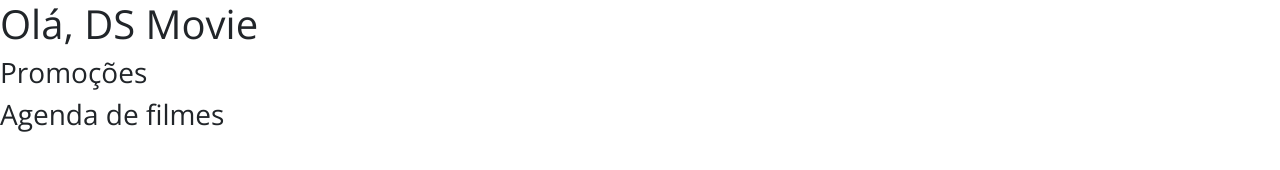
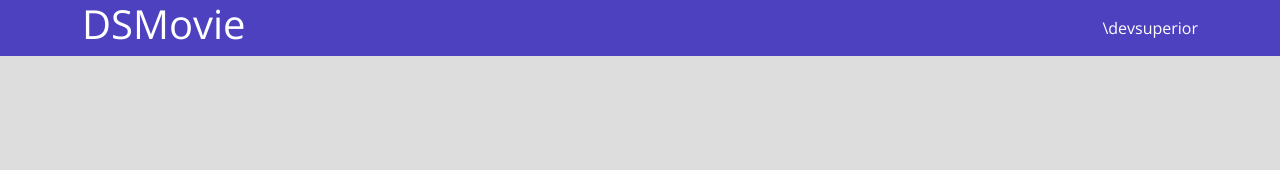
Before and after one commit to julyanaXavier/Aula-github, a plain HTML site: page index.html in a window 1280 px wide. Drawn offline with nearby package versions, Linux system fonts and the light colour scheme.

Commit message:
Barra superior PARTE 1

```diff
--- a/css/styles.css
+++ b/css/styles.css
@@ -2,6 +2,23 @@
 
 
 *{
+    box-sizing: border-box;
     font-family: 'Open Sans', sans-serif;
 
 }
+html, body {
+    background-color: #ddd;
+}
+header{
+    background-color:#4D41C0;
+    color: #ffff;
+}
+nav{
+    display: flex;
+    align-items: center;
+    justify-content: space-between;
+}
+a, a:hover{
+    text-decoration: none;
+    color: unset;
+}
--- a/index.html
+++ b/index.html
@@ -10,10 +10,14 @@
     <link rel="stylesheet" href="css/styles.css">
 </head>
 <body>
-    <h1>Olá, DS Movie</h1>
-    <h3>Promoções</h3>
-    <h3>Agenda de filmes</h3>
+<header>
+    <nav class="container">
+        <h1>DSMovie</h1>
+        <a href="https://github.com/devsuperior/sds-dsmovie">\devsuperior</a>
 
+    </nav>
+
+</header>
 
 </body>
 </html>
```
